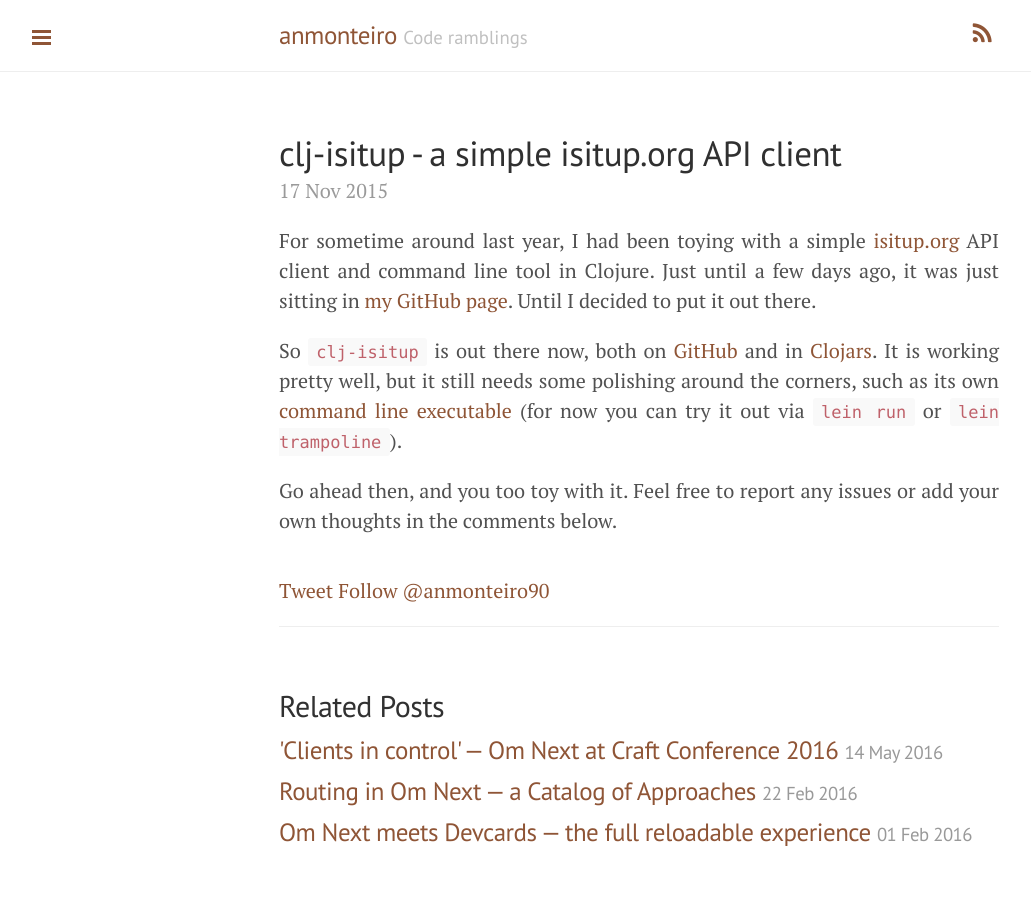
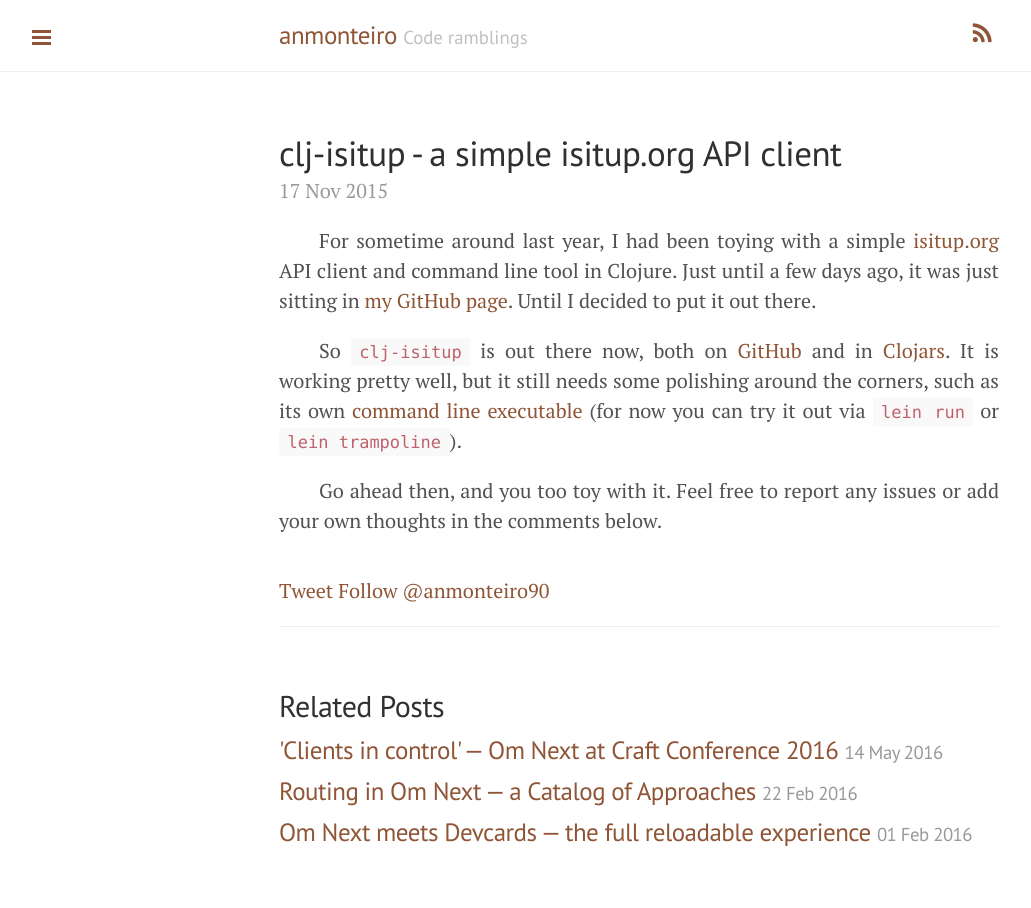
Before and after one commit to anmonteiro/anmonteiro.github.io, a Jekyll site: the page built from _posts/2015-11-17-clj-isitup-a-simple-isitup-org-api-client.md, in a window 1280 px wide. Shown: the whole page, without its empty margins (1-1032 px from the left). Built offline with Jekyll 4.4.1, drawn with Linux system fonts in a browser that asks for light colours; comment, search, counter and statistics services are not loaded.

Commit message:
indent paragraphs

```diff
--- a/public/css/anmonteiro.css
+++ b/public/css/anmonteiro.css
@@ -53,6 +53,11 @@
   text-align: center;
 }
 
+/* Paragraph indentation */
+.content > .post p {
+  text-indent: 2em;
+}
+
 /* Twitter plug */
 .content .twitter-plug {
   margin-top: -2rem;
```
